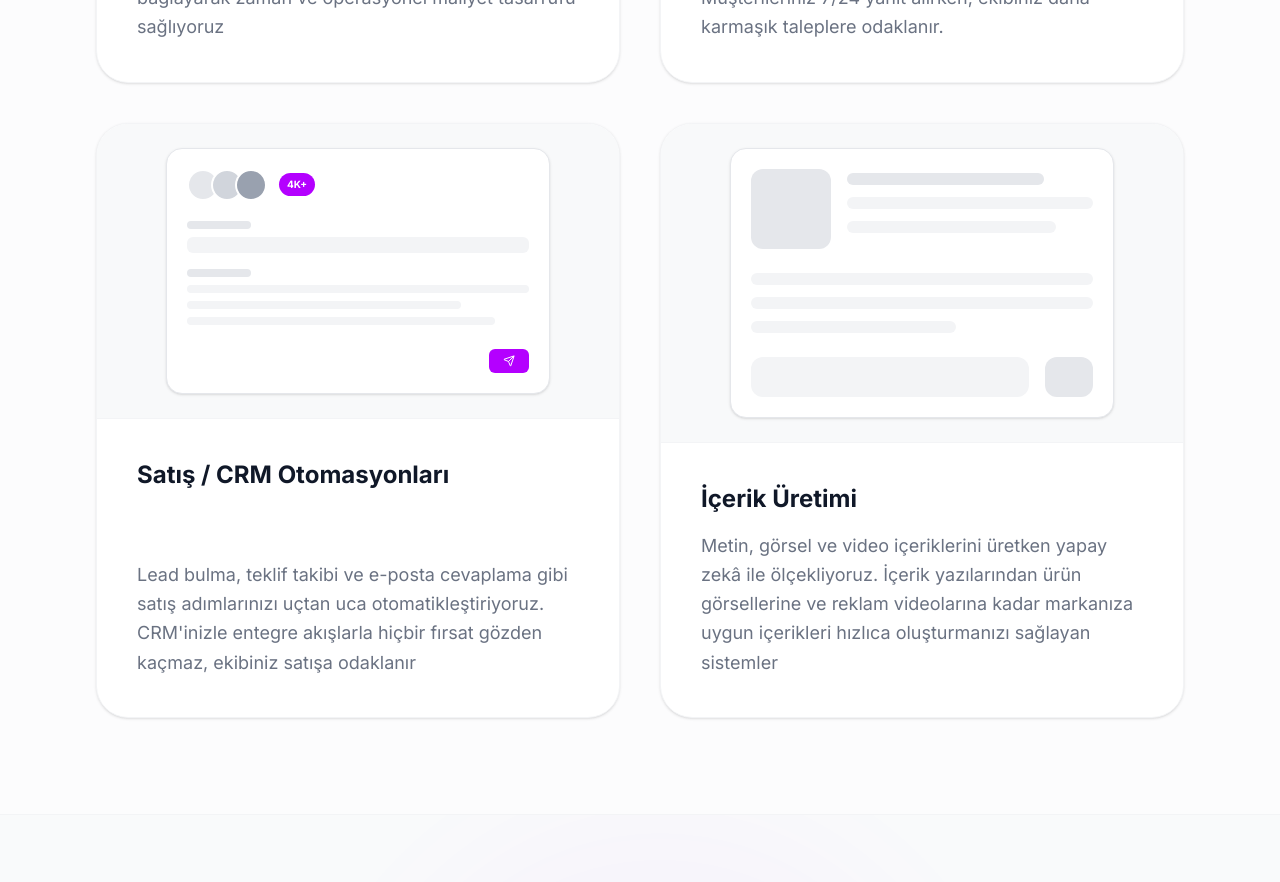
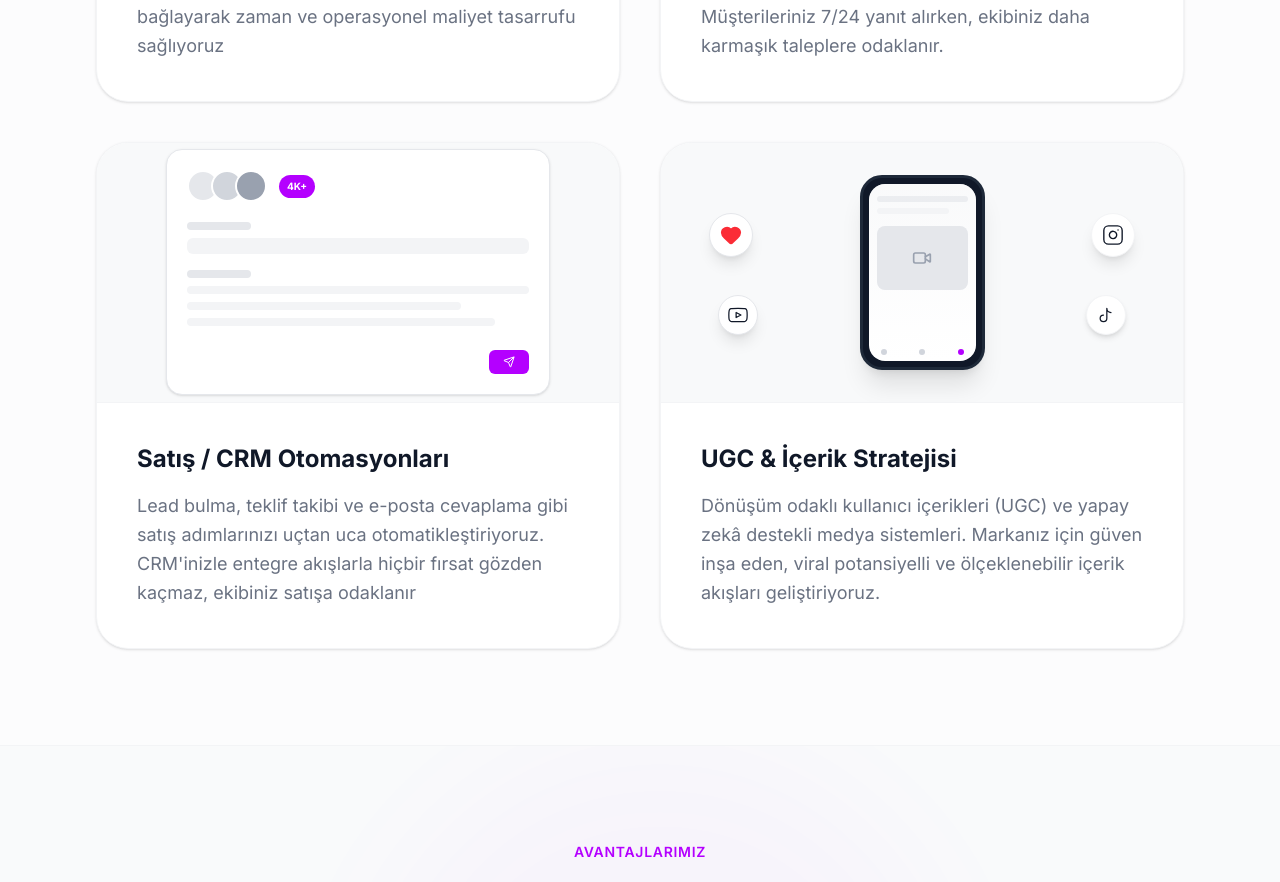
Before and after one commit to asim-akyoll/Fluxiqo, a Next.js app: page / in a window 1280 px wide. Shown: the part 2360-3242 px from the top of the page. Built offline with nearby package versions, Linux system fonts and the light colour scheme.

Commit message:
feat: implement 3-level fluid responsive layout for Services UGC section with percentage positioning

```diff
--- a/src/components/Services.tsx
+++ b/src/components/Services.tsx
@@ -1,8 +1,12 @@
 "use client";
 
-import { motion } from "framer-motion";
-import { Send, Users, Activity, FileText } from "lucide-react";
+import { motion, AnimatePresence } from "framer-motion";
+import { useState } from "react";
+import { Send, Activity, Video, Heart } from "lucide-react";
 
+/**
+ * WORKFLOW visual for "İş Akışı" (Restored to Live Site version)
+ */
 const WorkflowVisual = () => (
   <div className="relative w-full h-full min-h-[240px] bg-[#f8f9fa] rounded-t-[32px] flex items-center justify-center overflow-hidden">
     <div className="relative w-full h-full flex items-center justify-center scale-90 sm:scale-100">
@@ -16,7 +20,7 @@ const WorkflowVisual = () => (
       <div className="absolute w-[200px] h-[2px] bg-gray-200 rotate-45"></div>
       <div className="absolute w-[200px] h-[2px] bg-gray-200 -rotate-45"></div>
 
-      {/* Outer nodes */}
+      {/* Outer nodes - 6 Nodes as per live site */}
       <div className="absolute -translate-x-[100px] w-12 h-12 bg-white rounded-2xl shadow-sm border border-gray-100 flex items-center justify-center">
         <div className="w-5 h-5 bg-fluxiqo rounded-sm"></div>
       </div>
@@ -39,7 +43,11 @@ const WorkflowVisual = () => (
   </div>
 );
 
-const ChatVisual = () => (
+/**
+ * CHAT visual for "Müşteri Hizmetleri" (Restored to Static Live version)
+ */
+const ChatVisual = () => {
+  return (
     <div className="relative w-full h-full min-h-[240px] bg-[#f8f9fa] rounded-t-[32px] p-6 flex flex-col justify-end">
       <div className="flex flex-col gap-4 w-full max-w-sm mx-auto">
         {/* Bot message */}
@@ -62,7 +70,11 @@ const ChatVisual = () => (
       </div>
     </div>
   );
+};
 
+/**
+ * CRM visual for "Satış/CRM" (Static version)
+ */
 const CRMVisual = () => (
   <div className="relative w-full h-full min-h-[240px] bg-[#f8f9fa] rounded-t-[32px] flex items-center justify-center p-6">
     <div className="w-full max-w-sm bg-white border border-gray-200 rounded-2xl p-5 shadow-sm">
@@ -100,52 +112,128 @@ const CRMVisual = () => (
   </div>
 );
 
-const ContentVisual = () => (
-  <div className="relative w-full h-full min-h-[240px] bg-[#f8f9fa] rounded-t-[32px] flex items-center justify-center p-6">
-    <div className="w-full max-w-sm bg-white border border-gray-200 rounded-2xl p-5 shadow-sm">
-      <div className="flex gap-4">
-        <div className="w-20 h-20 bg-gray-200 rounded-xl shrink-0"></div>
-        <div className="flex-1 space-y-3 pt-1">
-          <div className="h-3 w-4/5 bg-gray-200 rounded-full"></div>
-          <div className="h-3 w-full bg-gray-100 rounded-full"></div>
-          <div className="h-3 w-[85%] bg-gray-100 rounded-full"></div>
+/**
+ * UGC visual for "UGC & İçerik" (Updated Modern Version PRESERVED)
+ */
+const InstagramIcon = ({ size }: { size: number }) => (
+  <svg width={size} height={size} viewBox="0 0 24 24" fill="none" stroke="currentColor" strokeWidth="1.5" strokeLinecap="round" strokeLinejoin="round">
+    <rect x="2" y="2" width="20" height="20" rx="5" ry="5" />
+    <path d="M16 11.37A4 4 0 1 1 12.63 8 4 4 0 0 1 16 11.37z" />
+    <line x1="17.5" y1="6.5" x2="17.51" y2="6.5" />
+  </svg>
+);
+
+const YoutubeIcon = ({ size }: { size: number }) => (
+  <svg width={size} height={size} viewBox="0 0 24 24" fill="none" stroke="currentColor" strokeWidth="1.5" strokeLinecap="round" strokeLinejoin="round">
+    <path d="M22.54 6.42a2.78 2.78 0 0 0-1.94-2C18.88 4 12 4 12 4s-6.88 0-8.6.42a2.78 2.78 0 0 0-1.94 2C1 8.12 1 12 1 12s0 3.88.42 5.58a2.78 2.78 0 0 0 1.94 2c1.72.42 8.6.42 8.6.42s6.88 0 8.6-.42a2.78 2.78 0 0 0 1.94-2C23 15.88 23 12 23 12s0-3.88-.42-5.58z" />
+    <polygon points="9.75 15.02 15.5 12 9.75 8.98 9.75 15.02" />
+  </svg>
+);
+
+const TiktokIcon = ({ size }: { size: number }) => (
+  <svg width={size} height={size} viewBox="0 0 24 24" fill="none" stroke="currentColor" strokeWidth="1.5" strokeLinecap="round" strokeLinejoin="round">
+    <path d="M9 12a4 4 0 1 0 4 4V4a5 5 0 0 0 5 5" />
+  </svg>
+);
+
+const UGCVisual = ({ isHovered }: { isHovered: boolean }) => (
+  <div className="relative w-full h-full min-h-[240px] bg-[#f8f9fa] rounded-t-[32px] flex items-center justify-center p-6 overflow-hidden">
+    {/* Visual group with 3-level responsive scaling */}
+    <div className="relative flex items-center justify-center w-full h-full transition-all duration-500 scale-90 sm:scale-100">
+      {/* Smartphone Mockup - Responsive width for Phone, Tablet, Desktop */}
+      <div className="relative w-[100px] h-[160px] md:w-[115px] md:h-[180px] lg:w-[125px] lg:h-[195px] bg-gray-900 rounded-[22px] border-[3px] border-gray-800 shadow-xl p-1.5 flex flex-col transition-all duration-500" style={{ transform: isHovered ? 'scale(1.05) rotate(-2deg)' : 'scale(1)' }}>
+        <div className="flex-1 bg-white rounded-[16px] overflow-hidden relative">
+          <div className="absolute inset-0 bg-gradient-to-b from-gray-100/50 to-transparent"></div>
+          <div className="mt-3 px-2 space-y-1.5">
+            <div className="h-1.5 w-full bg-gray-200 rounded-full"></div>
+            <div className="h-1.5 w-4/5 bg-gray-100 rounded-full"></div>
+          </div>
+          <div className="mt-3 mx-2 h-16 bg-gray-200 rounded-lg flex items-center justify-center relative overflow-hidden">
+            <Video className="text-gray-400" size={20} />
+          </div>
+          <div className="absolute bottom-1.5 left-0 right-0 px-3 flex justify-between">
+            <div className="w-1.5 h-1.5 rounded-full bg-gray-300"></div>
+            <div className="w-1.5 h-1.5 rounded-full bg-gray-300"></div>
+            <div className="w-1.5 h-1.5 rounded-full bg-fluxiqo"></div>
           </div>
         </div>
-      <div className="mt-6 space-y-3">
-        <div className="h-3 w-full bg-gray-100 rounded-full"></div>
-        <div className="h-3 w-full bg-gray-100 rounded-full"></div>
-        <div className="h-3 w-[60%] bg-gray-100 rounded-full"></div>
+      </div>
 
-        <div className="flex gap-4 pt-3">
-           <div className="h-10 w-full bg-gray-100 rounded-xl"></div>
-           <div className="h-10 w-12 bg-gray-200 rounded-xl shrink-0"></div>
-        </div>
-      </div>
+      {/* Social Media Buttons - Fluid Percentage Based (Phone, Tablet, Desktop) */}
+      <motion.div
+        animate={isHovered ? { y: 5, x: -2 } : {}}
+        className="absolute top-[22%] left-[10%] md:left-[8%] lg:left-[5%] w-11 h-11 bg-white rounded-full shadow-lg border border-gray-200 flex items-center justify-center text-red-500 overflow-hidden transition-all duration-500"
+      >
+        <Heart size={22} fill="currentColor" />
+      </motion.div>
+      <motion.div
+        animate={isHovered ? { y: 5, x: 2 } : {}}
+        className="absolute top-[22%] right-[10%] md:right-[8%] lg:right-[5%] w-11 h-11 bg-white rounded-full shadow-lg border border-gray-100 flex items-center justify-center text-gray-900 overflow-hidden transition-all duration-500"
+      >
+        <InstagramIcon size={22} />
+      </motion.div>
+
+      <motion.div
+        animate={isHovered ? { y: -8, x: 5 } : {}}
+        className="absolute bottom-[20%] left-[14%] md:left-[11%] lg:left-[7%] w-10 h-10 bg-white rounded-full shadow-lg border border-gray-200 flex items-center justify-center text-gray-900 overflow-hidden transition-all duration-500"
+      >
+        <YoutubeIcon size={20} />
+      </motion.div>
+      <motion.div
+        animate={isHovered ? { y: -8, x: -5 } : {}}
+        className="absolute bottom-[20%] right-[14%] md:right-[11%] lg:right-[7%] w-10 h-10 bg-white rounded-full shadow-md border border-gray-100 flex items-center justify-center text-gray-900 overflow-hidden transition-all duration-500"
+      >
+        <TiktokIcon size={20} />
+      </motion.div>
     </div>
   </div>
 );
 
+const ServiceCard = ({ service, idx }: { service: any, idx: number }) => {
+  const [isHovered, setIsHovered] = useState(false);
+  return (
+    <motion.div
+      initial={{ opacity: 0, y: 30 }}
+      whileInView={{ opacity: 1, y: 0 }}
+      viewport={{ once: true }}
+      transition={{ duration: 0.5, delay: idx * 0.1 }}
+      onMouseEnter={() => setIsHovered(true)}
+      onMouseLeave={() => setIsHovered(false)}
+      className="bg-white rounded-[32px] border border-gray-100 shadow-sm hover:shadow-xl hover:-translate-y-1 transition-all duration-300 flex flex-col group overflow-hidden relative"
+    >
+      <div className="w-full h-[260px] bg-[#f8f9fa] border-b border-gray-100 transition-colors duration-300 group-hover:bg-[#f3f5f8]">
+        {service.renderVisual(isHovered)}
+      </div>
+      <div className="p-6 sm:p-10 flex-1 flex flex-col">
+        <h3 className="text-2xl font-bold text-gray-900 mb-4">{service.title}</h3>
+        <p className="text-gray-500 text-base md:text-lg leading-relaxed mt-auto">
+          {service.description}
+        </p>
+      </div>
+    </motion.div>
+  );
+};
 
 const servicesData = [
   {
     title: "İş Akışı",
     description: "Süreçlerinizi analiz edip tekrarlayan işleri otomatikleştiriyoruz. Uygulamalarınızı birbirine bağlayarak zaman ve operasyonel maliyet tasarrufu sağlıyoruz",
-    visual: <WorkflowVisual />
+    renderVisual: () => <WorkflowVisual />
   },
   {
     title: "Müşteri Hizmetleri",
     description: "Mesajlaşma kanallarınız için chatbot ve telefon hatlarınız sesli yapay zekâ asistanları kuruyoruz. Müşterileriniz 7/24 yanıt alırken, ekibiniz daha karmaşık taleplere odaklanır.",
-    visual: <ChatVisual />
+    renderVisual: () => <ChatVisual />
   },
   {
     title: "Satış / CRM Otomasyonları",
     description: "Lead bulma, teklif takibi ve e-posta cevaplama gibi satış adımlarınızı uçtan uca otomatikleştiriyoruz. CRM'inizle entegre akışlarla hiçbir fırsat gözden kaçmaz, ekibiniz satışa odaklanır",
-    visual: <CRMVisual />
+    renderVisual: () => <CRMVisual />
   },
   {
-    title: "İçerik Üretimi",
-    description: "Metin, görsel ve video içeriklerini üretken yapay zekâ ile ölçekliyoruz. İçerik yazılarından ürün görsellerine ve reklam videolarına kadar markanıza uygun içerikleri hızlıca oluşturmanızı sağlayan sistemler",
-    visual: <ContentVisual />
+    title: "UGC & İçerik Stratejisi",
+    description: "Dönüşüm odaklı kullanıcı içerikleri (UGC) ve yapay zekâ destekli medya sistemleri. Markanız için güven inşa eden, viral potansiyelli ve ölçeklenebilir içerik akışları geliştiriyoruz.",
+    renderVisual: (isHovered: boolean) => <UGCVisual isHovered={isHovered} />
   }
 ];
 
@@ -153,8 +241,6 @@ export default function Services() {
   return (
     <section id="services" className="py-24 bg-gray-50/50 relative overflow-hidden">
       <div className="max-w-6xl mx-auto px-4 sm:px-6 lg:px-8">
-
-        {/* Header */}
         <div className="text-center max-w-2xl mx-auto mb-16">
           <span className="text-fluxiqo font-semibold tracking-wider uppercase text-sm mb-3 block">Hizmetlerimiz</span>
           <h2 className="text-4xl md:text-5xl font-bold text-gray-900 tracking-tight leading-tight mb-6">
@@ -164,34 +250,11 @@ export default function Services() {
             İşletmenizin ihtiyaçlarına göre tasarlanan, uçtan uca otomasyon ve yapay zekâ çözümleri
           </p>
         </div>
-
-        {/* Grid */}
         <div className="grid grid-cols-1 md:grid-cols-2 gap-8 md:gap-10">
           {servicesData.map((service, idx) => (
-            <motion.div
-              key={idx}
-              initial={{ opacity: 0, y: 30 }}
-              whileInView={{ opacity: 1, y: 0 }}
-              viewport={{ once: true }}
-              transition={{ duration: 0.5, delay: idx * 0.1 }}
-              className="bg-white rounded-[32px] border border-gray-100 shadow-sm hover:shadow-xl hover:-translate-y-1 transition-all duration-300 flex flex-col group overflow-hidden"
-            >
-              {/* Visual Area */}
-              <div className="w-full bg-[#f8f9fa] border-b border-gray-100 transition-colors duration-300 group-hover:bg-[#f3f5f8]">
-                {service.visual}
-              </div>
-
-              {/* Content Area */}
-              <div className="p-8 md:p-10 flex-1 flex flex-col">
-                <h3 className="text-2xl font-bold text-gray-900 mb-4">{service.title}</h3>
-                <p className="text-gray-500 text-base md:text-lg leading-relaxed mt-auto">
-                  {service.description}
-                </p>
-              </div>
-            </motion.div>
+            <ServiceCard key={idx} service={service} idx={idx} />
           ))}
         </div>
-
       </div>
     </section>
   );
```
Lines whose indentation alone changed are shown as unchanged.
